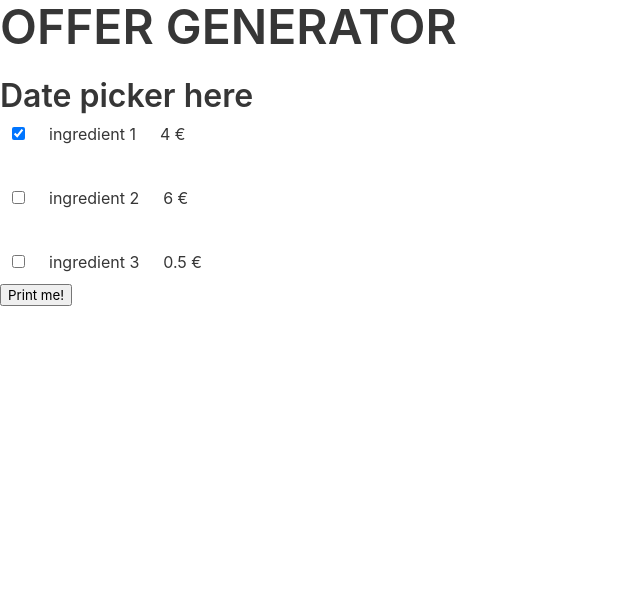
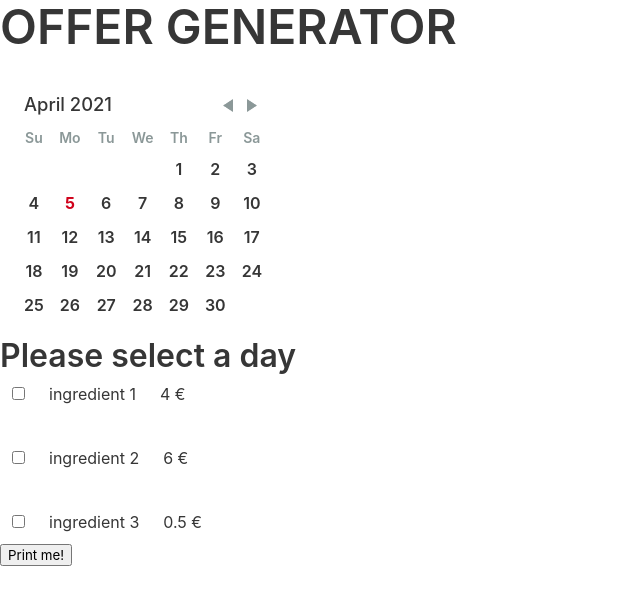
Before and after one commit to anttituomola/offer-generator, a React (Create React App) app: page / in a window 1280 px wide. Shown: the top 604 px of the page, without its empty margins (0-640 px from the left). Built offline with nearby package versions, Linux system fonts and the light colour scheme.

Commit message:
added the date picker

```diff
--- a/package.json
+++ b/package.json
@@ -10,6 +10,7 @@
     "node-sass": "^5.0.0",
     "react": "^17.0.2",
     "react-datepicker": "^3.7.0",
+    "react-day-picker": "^7.4.10",
     "react-dom": "^17.0.2",
     "react-scripts": "4.0.3",
     "uuidv4": "^6.2.7",
--- a/src/DatePickerEl.js
+++ b/src/DatePickerEl.js
@@ -1,12 +1,34 @@
-import React, {Component} from 'react'
+import React, { Component } from 'react'
+import DayPicker from 'react-day-picker';
+import 'react-day-picker/lib/style.css';
 
 
 class DatePickerEl extends Component {
+    constructor() {
+        super()
+        this.handleDayClick = this.handleDayClick.bind(this)
+        this.state = {
+            selectedDay: undefined
+        };
+    }
+
+    handleDayClick(day, { selected }) {
+        if (selected) {
+            this.setState({ selectedDay: undefined })
+            return;
+        }
+        this.setState({ selectedDay: day })
+    }
+
     render() {
-        return ( <div>
-            <div className="title is-3">Date picker here</div>
-            </div> );
+        return (<div>
+            <div className="title is-3"><DayPicker onDayClick={this.handleDayClick} selectedDays={this.state.selectedDay} />
+                {this.state.selectedDay ? (<p>You selected {this.state.selectedDay.toLocaleDateString()}</p>) : (<p>Please select a day</p>)}
+            </div>
+        </div>);
     }
 }
 
+
+
 export default DatePickerEl;
--- a/src/Elements.js
+++ b/src/Elements.js
@@ -8,7 +8,7 @@ const menuElements = [
         availabilityStart: Date.now(),
         availabilityEnd: Date.now(),
         id: 1,
-        checked: true
+        checked: false
     },
     {
         name: "ingredient 2",
```
Also changed, not shown: 1 other file (tests, documents, lock files or other folders).
